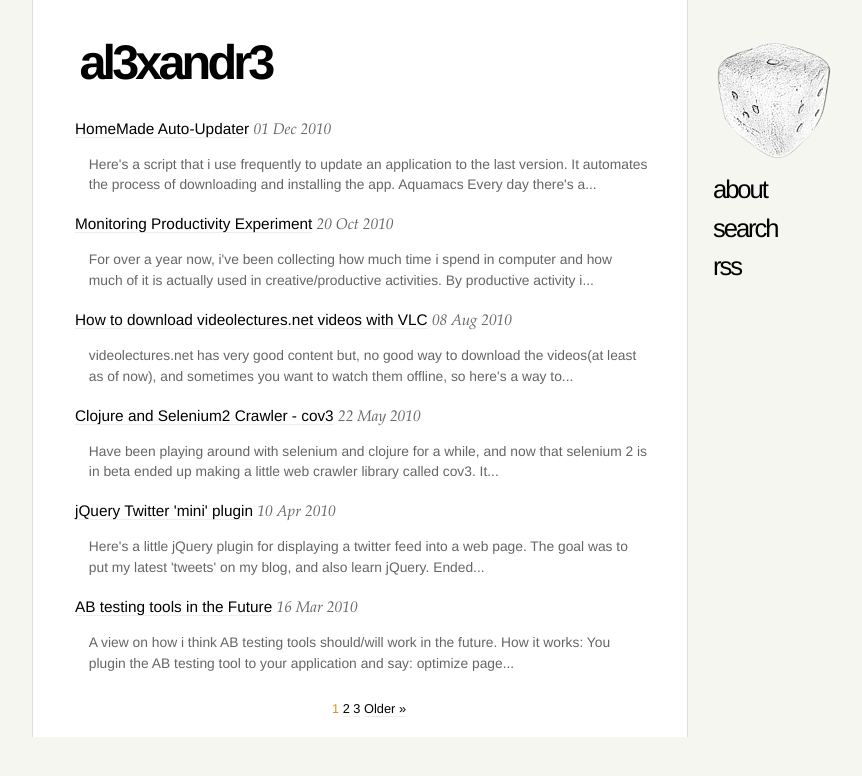
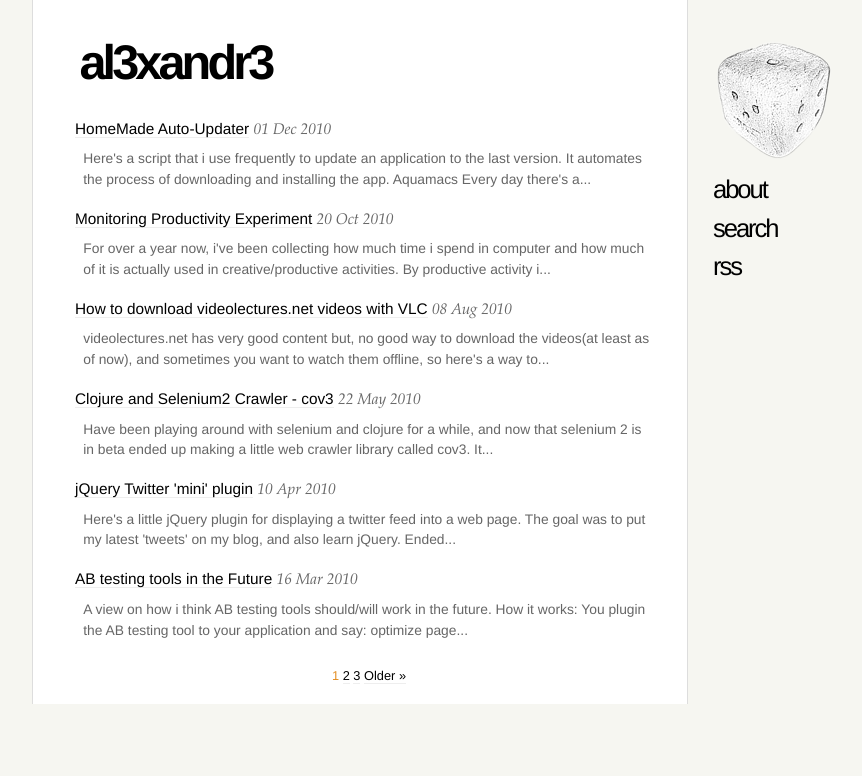
Before and after one commit to al3xandr3/al3xandr3.github.io, a Jekyll site: the page built from index.html, in a window 1280 px wide. Shown: the top 776 px of the page, without its empty margins (133-995 px from the left). Built offline with Jekyll 4.4.1, drawn with Linux system fonts in a browser that asks for light colours; nearby versions of some CDN libraries; the list of posts is cut into pages by our own code.

Commit message:
layout update

```diff
--- a/css/site.css
+++ b/css/site.css
@@ -99,7 +99,7 @@ h1 {
 #post-summary {
     font-size:90%;
     color:#666;
-    margin:1em;
+    margin:0.6em;
     line-height:1.5em;
 }
 
```
